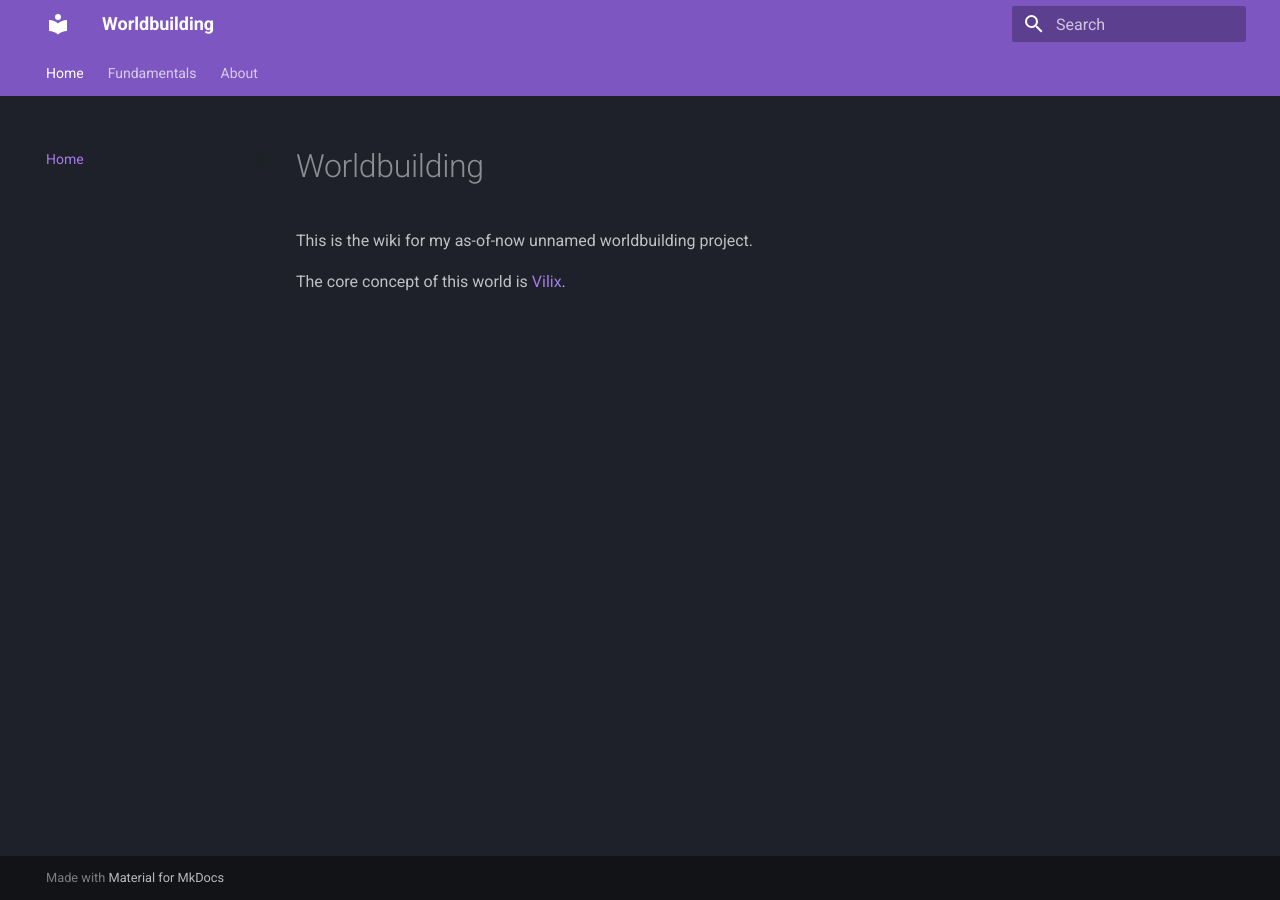
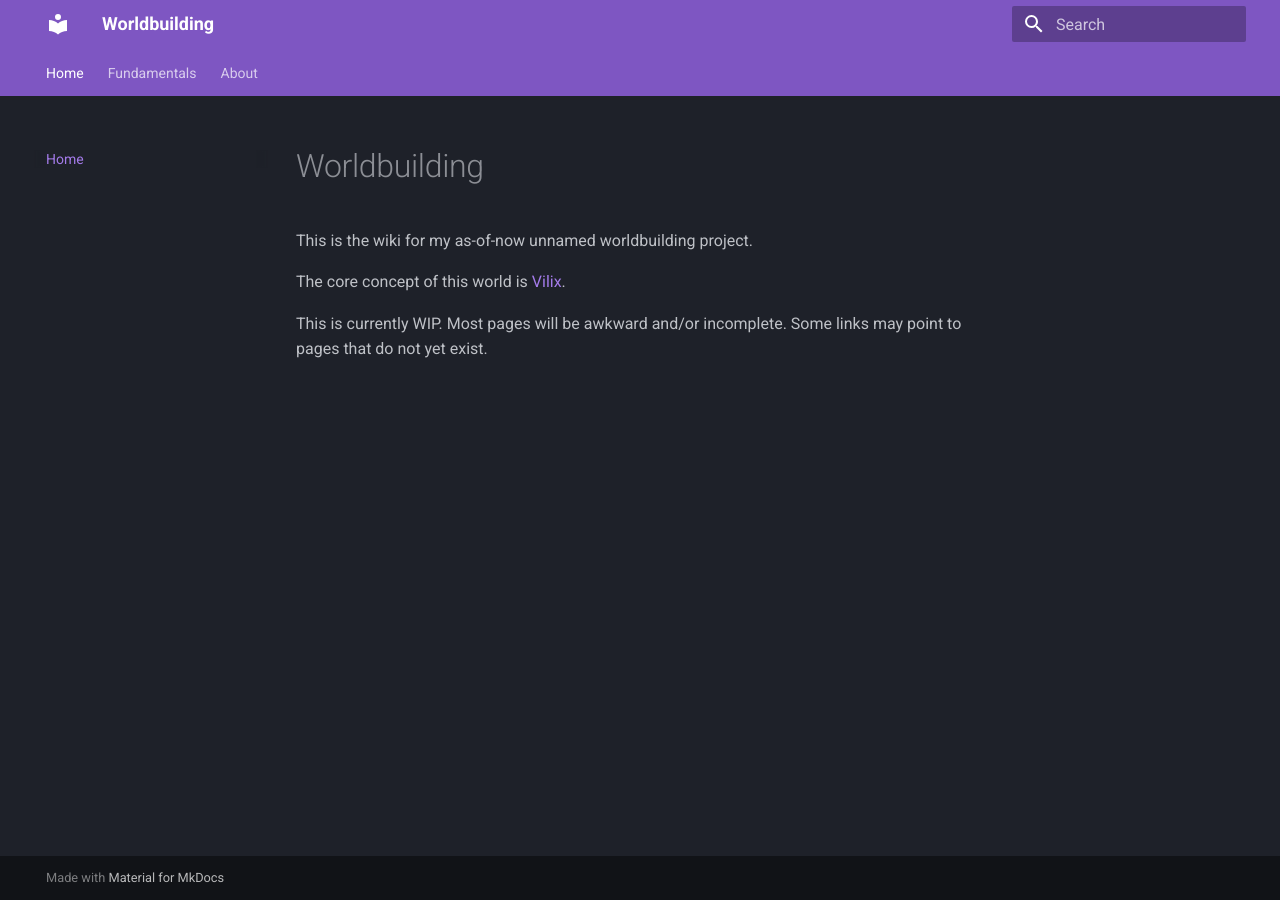
Before and after one commit to Jaw-bone6/worldbuilding, an MkDocs documentation site: the page built from docs/index.md, in a window 1280 px wide. Built offline with MkDocs 1.6.1 and Material for MkDocs 9.7.7, drawn with Linux system fonts in a browser that asks for light colours.

Commit message:
Add WIP message

```diff
--- a/docs/index.md
+++ b/docs/index.md
@@ -3,3 +3,6 @@
 This is the wiki for my as-of-now unnamed worldbuilding project.
 
 The core concept of this world is [Vilix](vilix.md).
+
+This is currently WIP. Most pages will be awkward and/or incomplete. Some links
+may point to pages that do not yet exist.
```
